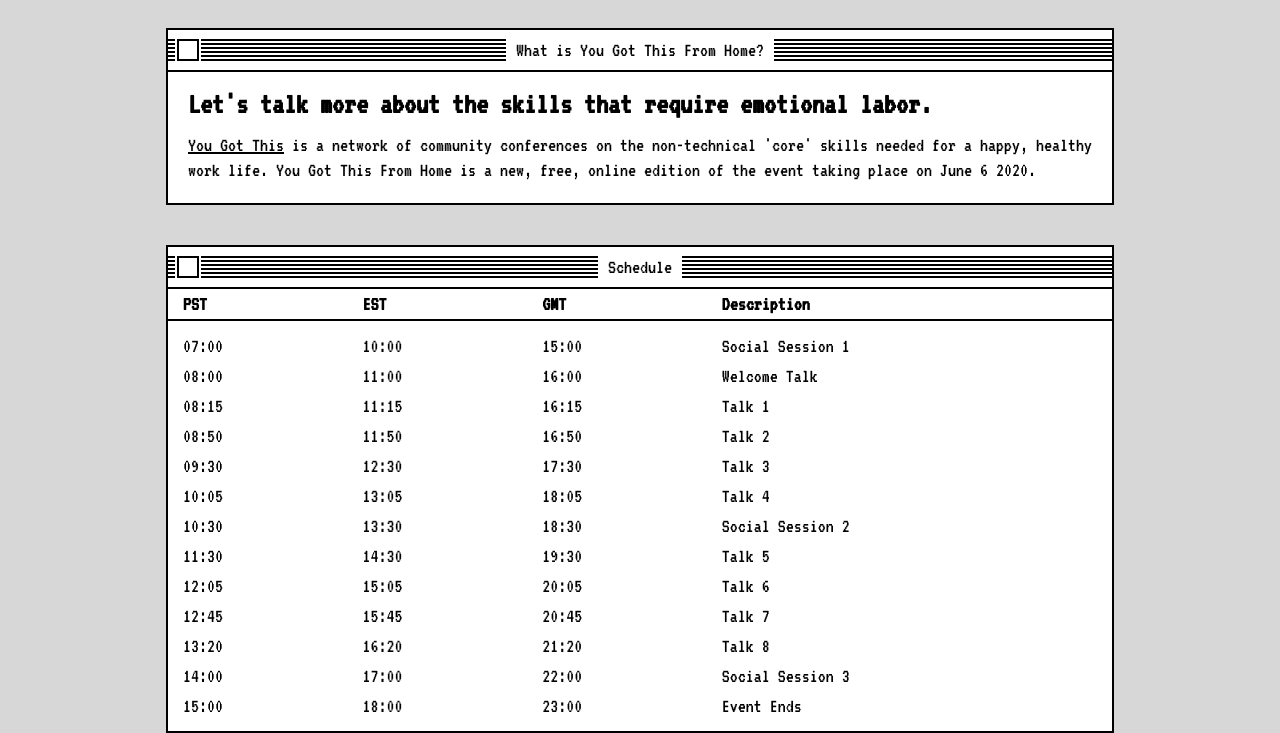
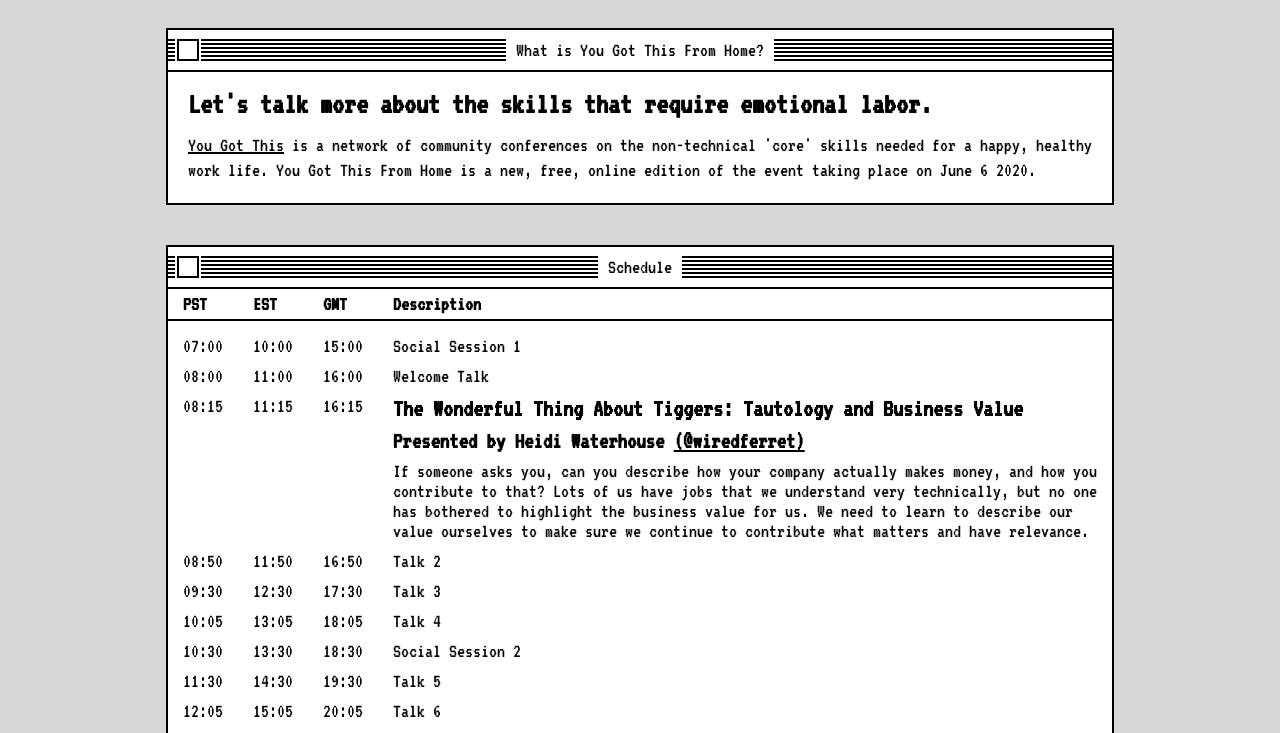
Before and after one commit to yougotthisconf/2020.home.yougotthis.io, a website: page index.html in a window 1280 px wide. Shown: the part 64-797 px from the top of the page. Drawn offline with Linux system fonts and the light colour scheme.

Commit message:
Heidi talk

```diff
--- a/assets/style.css
+++ b/assets/style.css
@@ -109,6 +109,15 @@
 
 td {
     padding: 0.25em 0.75em;
+    vertical-align: top;
+}
+
+td h2 {
+    font-size: 1.25em;
+}
+
+td h3 {
+    margin: 0.5rem 0;
 }
 
 thead td {
@@ -271,6 +280,14 @@
     td {
         padding: 0.5em !important;
     }
+    tr td h2,
+    tr td h3 {
+        font-size: 1em;
+        text-decoration: underline;
+    }
+    tr:last-child td.info {
+        padding-top: 0.5em !important;
+    }
     tr td:last-child {
         grid-column: 1/4;
         padding-top: 0 !important;
--- a/index.html
+++ b/index.html
@@ -61,7 +61,10 @@
                         <td>08:15</td>
                         <td>11:15</td>
                         <td>16:15</td>
-                        <td>Talk 1</td>
+                        <td>
+                            <h2>The Wonderful Thing About Tiggers: Tautology and Business Value</h2>
+                            <h3>Presented by Heidi Waterhouse <a href="https://twitter.com/wiredferret">(@wiredferret)</a></h3>
+                            <p>If someone asks you, can you describe how your company actually makes money, and how you contribute to that? Lots of us have jobs that we understand very technically, but no one has bothered to highlight the business value for us. We need to learn to describe our value ourselves to make sure we continue to contribute what matters and have relevance.</p>
                     </tr>
                     <tr>
                         <td>08:50</td>
@@ -118,10 +121,13 @@
                         <td>Social Session 3</td>
                     </tr>
                     <tr>
-                        <td>15:00</td>
-                        <td>18:00</td>
-                        <td>23:00</td>
-                        <td>Event Ends</td>
+                        <td style="padding-bottom: 0.75em;">15:00</td>
+                        <td style="padding-bottom: 0.75em;">18:00</td>
+                        <td style="padding-bottom: 0.75em;">23:00</td>
+                        <td style="padding-bottom: 0.75em;">Event Ends</td>
+                    </tr>
+                    <tr>
+                        <td class='info' colspan="4" style="background: black; color: white; padding-top: 0.75em;">Please note that the schedule is subject to change. We'll keep the talk slot times the same, but may change the order of speakers closer to the event.</td>
                     </tr>
                 </tbody>
             </table>
```
